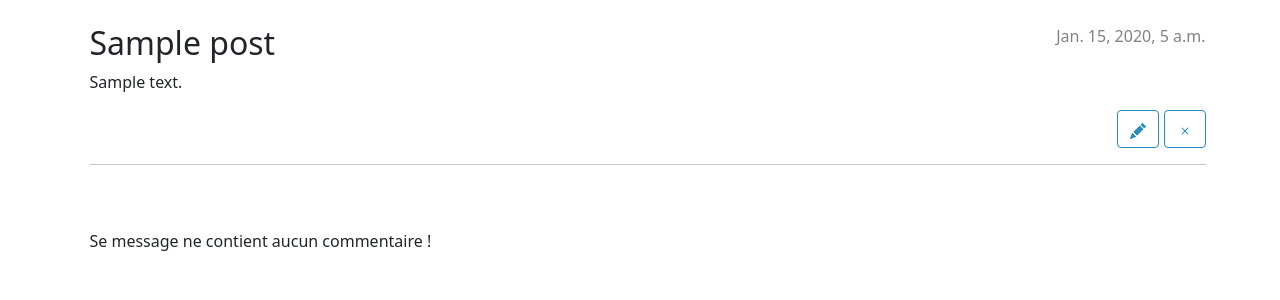
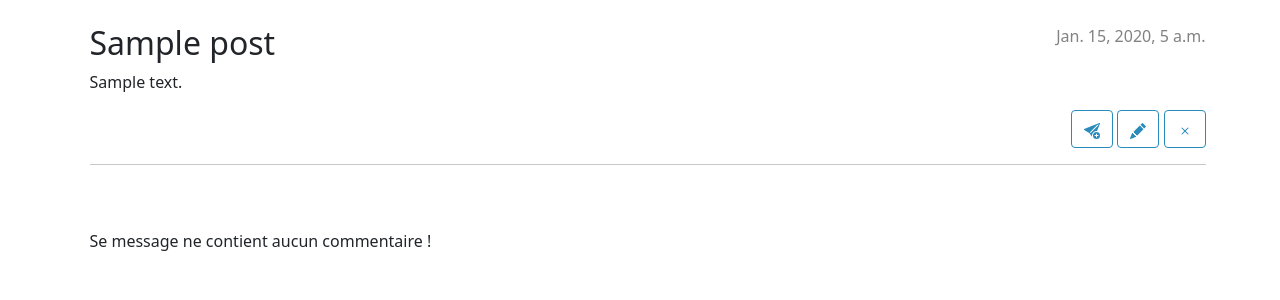
Before and after one commit to zaccc1986/TP5Blog, a Django app: page /post/1/ in a window 1280 px wide. Shown: the part 122-422 px from the top of the page. Run offline with Django 3.2, Linux system fonts and the light colour scheme; a user stored in the database is signed in; tables that the repository leaves empty hold one stand-in row (values such as "Sample post").

Commit message:
add comment

```diff
--- a/tp5App/templates/tp5App/post_detail.html
+++ b/tp5App/templates/tp5App/post_detail.html
@@ -11,6 +11,9 @@
         <p>{{ post.text|linebreaksbr }}</p>
 		<aside class="actions">
 		{% if user.is_authenticated %}
+			<a class="btn btn-secondary" href="{% url 'add_comment_to_post' pk=post.pk %}">
+				{% include './icons/send-plus-fill.svg' %}
+			</a>
 			<a class="btn btn-secondary" href="{% url 'post_edit' pk=post.pk %}">
 				{% include './icons/pencil-fill.svg' %}
 			</a>
```
Also changed, not shown: tp5App/templates/tp5App/icons/send-plus-fill.svg (added).
